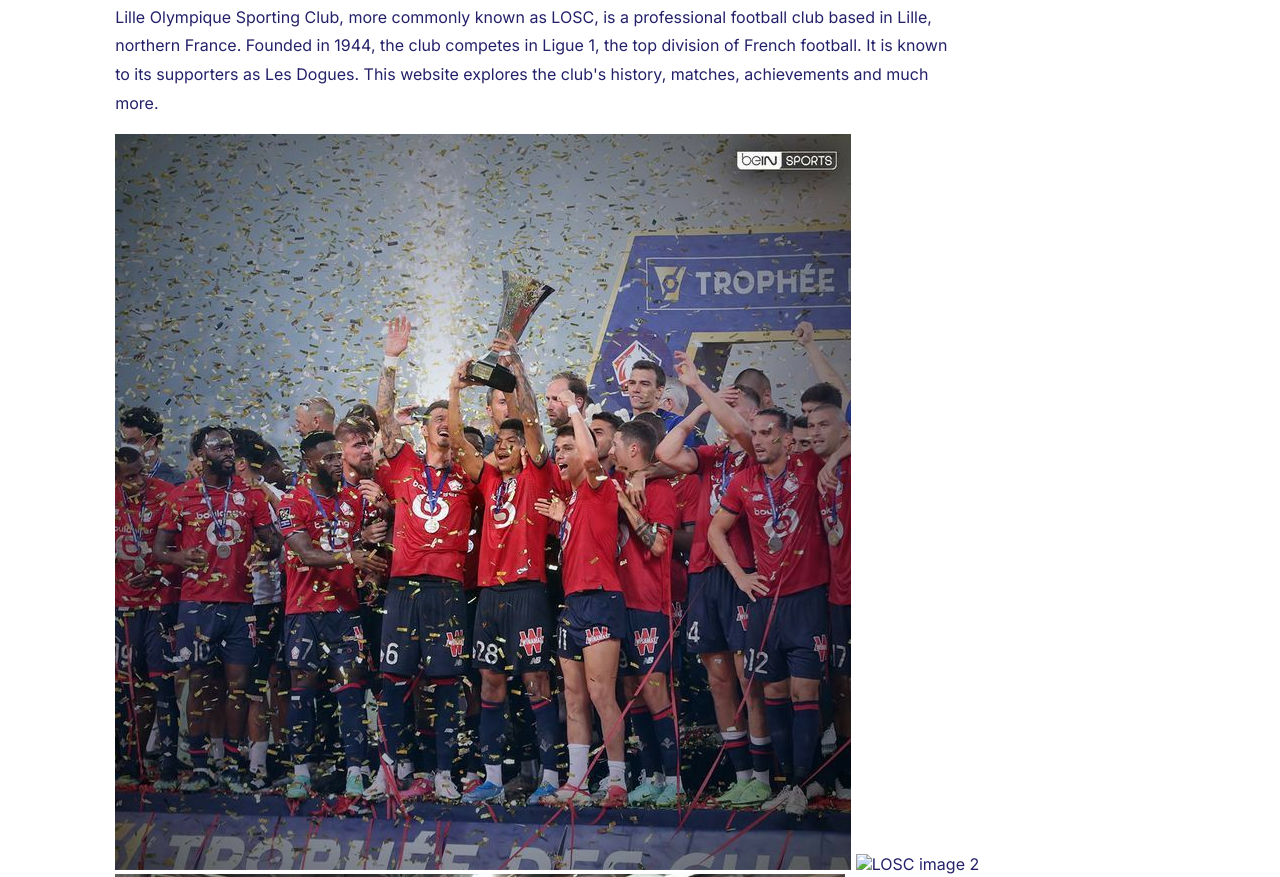
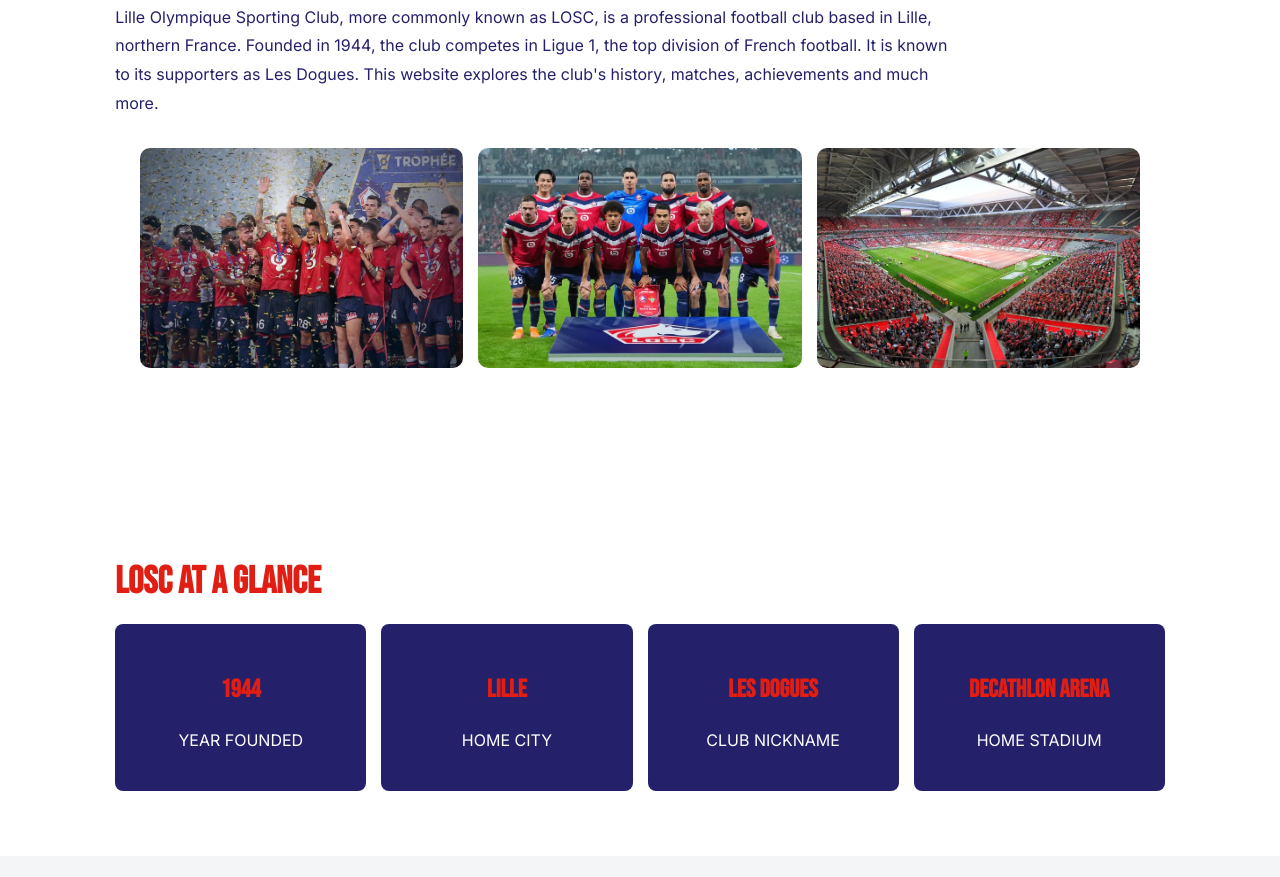
Before and after one commit to quentindesurmont12-maker/losc-website, a plain HTML site: page index.html in a window 1280 px wide. Shown: the part 959-1836 px from the top of the page. Drawn offline with Linux system fonts and the light colour scheme.

Commit message:
Update index.html

```diff
--- a/index.html
+++ b/index.html
@@ -140,12 +140,18 @@ section {
   line-height: 1.8;
 }
 
-/* LOSC IMAGE */
-.club-image {
-  display: block;
+.image-row {
+  display: grid;
+  grid-template-columns: repeat(3, 1fr);
+  gap: 15px;
+  max-width: 1000px;
+  margin: 30px auto;
+}
+
+.image-row img {
   width: 100%;
-  max-width: 750px;
-  margin: 30px auto;
+  height: 220px;
+  object-fit: cover;
   border-radius: 10px;
 }
 
@@ -200,6 +206,9 @@ section {
   #logo {
     width: 85px;
   }
+  .image-row {
+  grid-template-columns: 1fr;
+}
 }
 
 </style>
@@ -249,7 +258,7 @@ section {
 
 <div class="image-row">
   <img src="Lille❤️💙.jpg" alt="LOSC image 1">
-  <img src="LOSC Lille.jpg=" alt="LOSC image 2">
+  <img src="LOSC Lille.jpg" alt="LOSC image 2">
   <img src="Vue panoramique sur le stade Pierre-Mauroy_ Allez le Losc !!!.jpg" alt="LOSC image 3">
 </div>
 </section>
```
